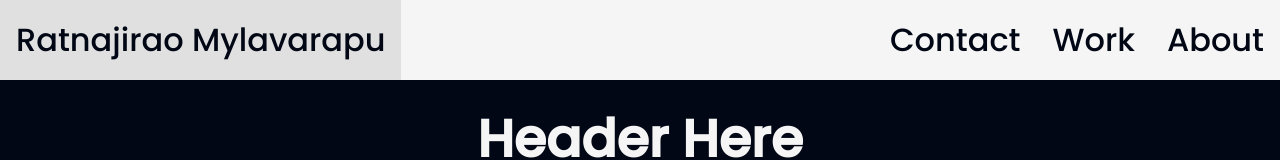
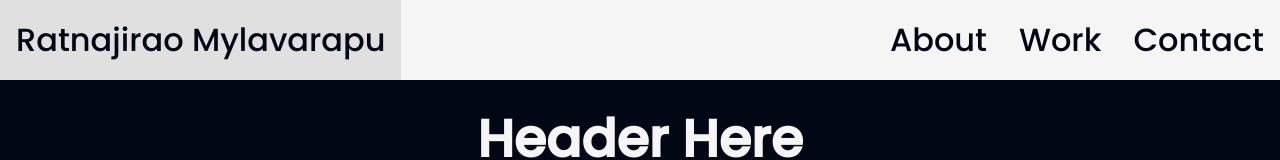
Before and after one commit to Joha2001/RM-Website, a React (Create React App) app: page / in a window 1280 px wide. Shown: the top 160 px of the page. Built offline with nearby package versions, Linux system fonts and the light colour scheme.

Commit message:
Update Navigation.js
Changing button order.

```diff
--- a/src/components/Navigation/Navigation.js
+++ b/src/components/Navigation/Navigation.js
@@ -9,15 +9,17 @@ function Navigation() {
             <Link to="/" className='home'>
             Ratnajirao Mylavarapu
             </Link>
-            <Link to="/About" className='navbar-buttons'>
-                About
+            <Link to="/Contact" className='navbar-buttons'>
+                Contact
             </Link>
             <Link to="/WorkP" className='navbar-buttons'>
                 Work
             </Link>
-            <Link to="/Contact" className='navbar-buttons'>
-                Contact
+            <Link to="/About" className='navbar-buttons'>
+                About
             </Link>
+
+
             </div>
        </>
     );
```
